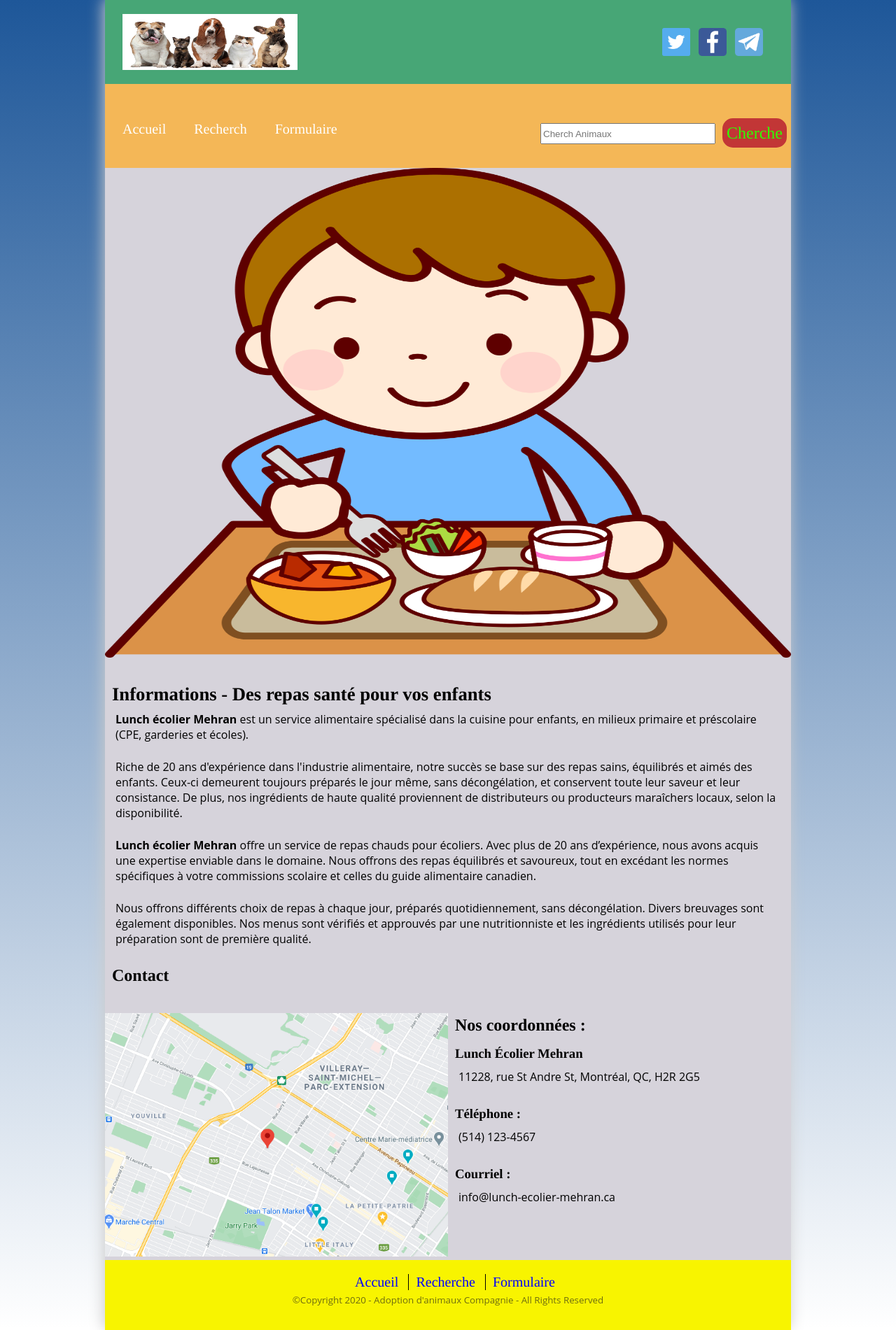
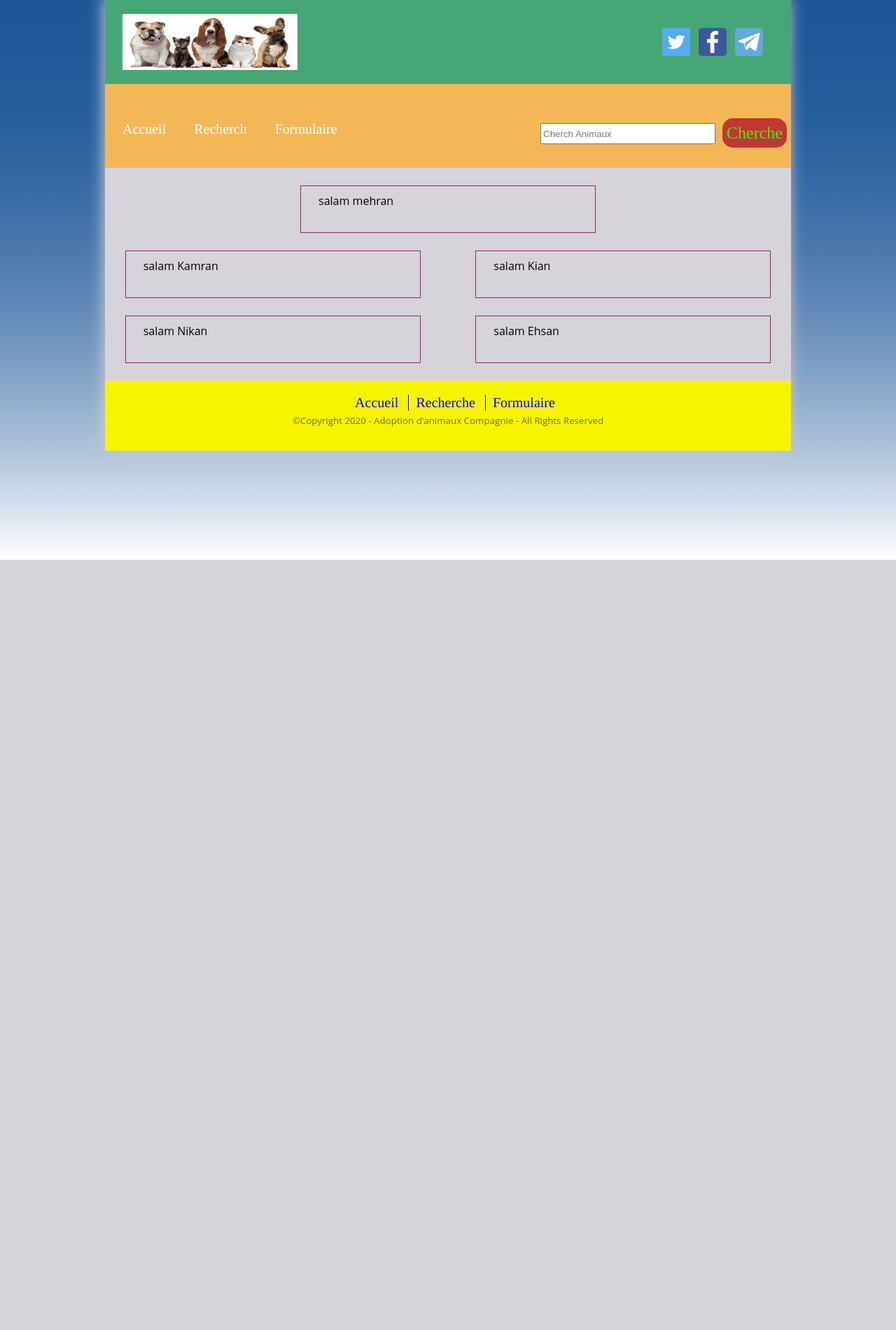
Before and after one commit to mehran-na/adp-animaux, a PHP site: page / in a window 1280 px wide. Shown: the whole page at 70% size. After the commit the page ends 800 px from the top, so only its background shows below. Run offline with PHP 8.4, Linux system fonts and the light colour scheme.

Commit message:
add flexbox to index.php

```diff
--- a/Styles/pages.css
+++ b/Styles/pages.css
@@ -1,7 +1,8 @@
 /*styles de autres pages*/
-body {
+html, body {
 	font-family: 'Open Sans', sans-serif;
 	background: linear-gradient(to bottom, rgba(30, 87, 153, 1) 0%, rgba(125, 185, 232, 0) 100%);
+	height: 100%;
 }
 
 a{
@@ -141,6 +142,7 @@ img{
 .page .post{
 	/* width: 80%; */
 	height: 100%;
+	width: 100%;
 	background-color: #d6d3db;
 	float: left;
 }
@@ -350,6 +352,40 @@ table.center {
 	width: 400px;
 }
 
+.container-a{
+	display: flex;
+	margin-bottom: 25px;
+	margin-top: 25px;
+	justify-content: center;
+}
+.container-b{
+	display: flex;
+	margin-bottom: 25px;
+	justify-content: space-evenly;
+}
+.container-c{
+	display: flex;
+	margin-bottom: 25px;
+	justify-content: space-evenly;
+}
+
+.container-a div, .container-b div, .container-c div{
+	border:1px #8d265a solid;
+	padding:10px;
+}
+
+.bo-head{
+	width: 400px;
+}
+
+.bo-1{
+	width: 400px;
+
+}
+.bo-2{
+	width: 400px;
+	margin-left: 50px;
+}
 .img-repas{
 	width: 400px;
 	height: 250px;
--- a/index.php
+++ b/index.php
@@ -6,42 +6,26 @@
 
                 <div class = "post">
 
-                    <img class="img-principal" src = "Images/accueil.png"
-                         alt = "Le U Sports a ajouté une année supplémentaire d’admissibilité afin de permettre aux étudiants de poursuivre leur carrière d’athlètes l’an prochain.">
-                    <br><br>
-                    <h1>Informations - Des repas santé pour vos enfants</h1>
-                    <p>
-                        <strong>Lunch écolier Mehran</strong> est un service alimentaire spécialisé dans la cuisine pour enfants,
-                        en milieux primaire et préscolaire (CPE, garderies et écoles).
-                    </p>
+                    <div class = "container-a">
+                        <div class="bo-head">
+                            <p>salam mehran</p>
+                        </div>
 
-                    <p>
-                        Riche de 20 ans d'expérience dans l'industrie alimentaire, notre succès se base sur des repas
-                        sains, équilibrés et aimés des enfants. Ceux-ci demeurent toujours préparés le jour même, sans
-                        décongélation, et conservent toute leur saveur et leur consistance. De plus, nos ingrédients de
-                        haute qualité proviennent de distributeurs ou producteurs maraîchers locaux, selon la
-                        disponibilité.
-                    </p>
-                    <p>
-                        <strong>Lunch écolier Mehran</strong> offre un service de repas chauds pour écoliers. Avec plus de 20 ans d’expérience, nous avons acquis une expertise enviable dans le domaine. Nous offrons des repas équilibrés et savoureux, tout en excédant les normes spécifiques à votre commissions scolaire et celles du guide alimentaire canadien.
-                    </p>
-                    <p>
-                        Nous offrons différents choix de repas à chaque jour, préparés quotidiennement, sans décongélation. Divers breuvages sont également disponibles. Nos menus sont vérifiés et approuvés par une nutritionniste et les ingrédients utilisés pour leur préparation sont de première qualité.
-                    </p>
-
-                    <h2>Contact</h2>
-                    <div class="contact-container">
-                        <div class = "contact-1">
-                            <img src = "Images/map.png" alt = "">
+                    </div>
+                    <div class = "container-b">
+                        <div class = "bo-1">
+                            <p>salam Kamran</p>
                         </div>
-                        <div class = "contact-2">
-                            <h2>Nos coordonnées :</h2>
-                            <h3>Lunch Écolier Mehran</h3>
-                            <p>11228, rue St Andre St, Montréal, QC, H2R 2G5</p>
-                            <h3>Téléphone :</h3>
-                            <p>(514) 123-4567</p>
-                            <h3>Courriel :</h3>
-                            <p>info@lunch-ecolier-mehran.ca</p>
+                        <div class = "bo-2">
+                            <p>salam Kian</p>
+                        </div>
+                    </div>
+                    <div class = "container-c">
+                        <div class = "bo-1">
+                            <p>salam Nikan</p>
+                        </div>
+                        <div class = "bo-2">
+                            <p>salam Ehsan</p>
                         </div>
                     </div>
 
```
